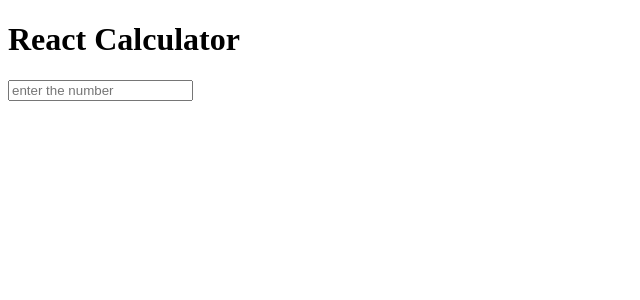
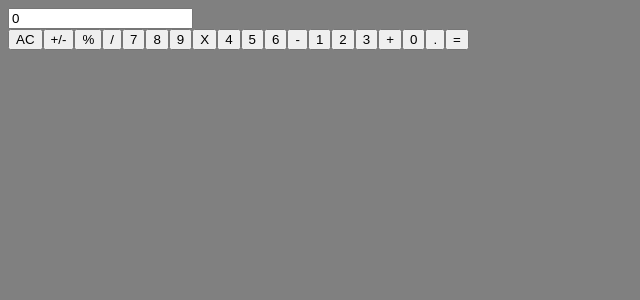
Before and after one commit to Tahirbhalli/react-calculator, a React (Create React App) app: page / in a window 1280 px wide. Shown: the top 300 px of the page, without its empty margins (0-640 px from the left). Built offline with nearby package versions, Linux system fonts and the light colour scheme.

Commit message:
milestone 2

```diff
--- a/src/App.css
+++ b/src/App.css
@@ -1,39 +1,3 @@
-.App {
-  text-align: center;
+body {
+  background-color: grey;
 }
-
-.App-logo {
-  height: 40vmin;
-  pointer-events: none;
-}
-
-@media (prefers-reduced-motion: no-preference) {
-  .App-logo {
-    animation: App-logo-spin infinite 20s linear;
-  }
-}
-
-.App-header {
-  background-color: #282c34;
-  min-height: 100vh;
-  display: flex;
-  flex-direction: column;
-  align-items: center;
-  justify-content: center;
-  font-size: calc(10px + 2vmin);
-  color: white;
-}
-
-.App-link {
-  color: #61dafb;
-}
-
-@keyframes App-logo-spin {
-  from {
-    transform: rotate(0deg);
-  }
-
-  to {
-    transform: rotate(360deg);
-  }
-}
--- a/src/App.js
+++ b/src/App.js
@@ -1,12 +1,13 @@
 import React from 'react';
 import './App.css';
+import Display from './component/Display';
+import ButtonPanel from './component/ButtonPanel';
 
 function App() {
   return (
     <div>
-
-      <h1>React Calculator</h1>
-      <input placeholder="enter the number" />
+      <Display value="0" />
+      <ButtonPanel />
     </div>
   );
 }
--- /dev/null
+++ b/src/component/Button.js
@@ -0,0 +1,10 @@
+/* eslint-disable react/prop-types */
+/* eslint-disable react/destructuring-assignment */
+/* eslint-disable react/button-has-type */
+import React from 'react';
+
+export default function Button(props) {
+  return (
+    <button className="">{props.name}</button>
+  );
+}
--- /dev/null
+++ b/src/component/ButtonPanel.js
@@ -0,0 +1,28 @@
+import React from 'react';
+import Button from './Button';
+
+export default function ButtonPanel() {
+  return (
+    <div>
+      <Button name="AC" />
+      <Button name="+/-" />
+      <Button name="%" />
+      <Button name="/" />
+      <Button name="7" />
+      <Button name="8" />
+      <Button name="9" />
+      <Button name="X" />
+      <Button name="4" />
+      <Button name="5" />
+      <Button name="6" />
+      <Button name="-" />
+      <Button name="1" />
+      <Button name="2" />
+      <Button name="3" />
+      <Button name="+" />
+      <Button name="0" />
+      <Button name="." />
+      <Button name="=" />
+    </div>
+  );
+}
--- /dev/null
+++ b/src/component/Display.js
@@ -0,0 +1,11 @@
+/* eslint-disable react/prop-types */
+/* eslint-disable react/destructuring-assignment */
+import React from 'react';
+
+export default function Display(props) {
+  return (
+    <div>
+      <input placeholder="enter the number" value={props.value} />
+    </div>
+  );
+}
```
